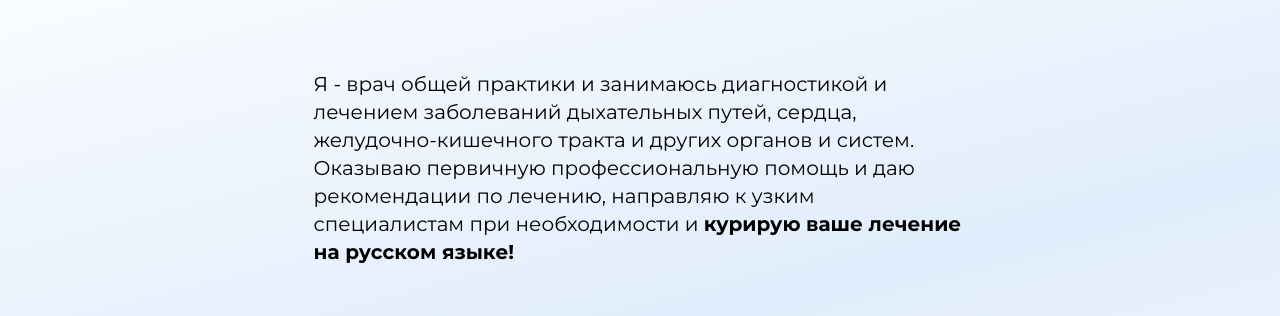
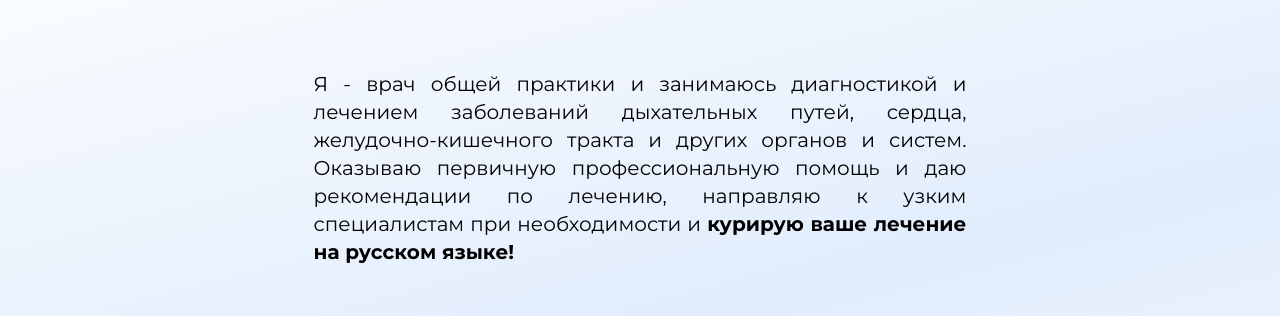
Before and after one commit to Danchetto/doctor, a Next.js app: page /en in a window 1280 px wide. Shown: the part 481-797 px from the top of the page. Built offline with nearby package versions, Linux system fonts and the light colour scheme.

Commit message:
added text transform

```diff
--- a/src/components/main/index.tsx
+++ b/src/components/main/index.tsx
@@ -17,7 +17,7 @@ const Main: React.FC = () => {
 
       <div className="h-[1px] bg-gray-300 w-[60%] mt-10 lg:mt-20" />
 
-      <div className="xl:w-[60%] mt-10 lg:mt-20 lg:text-xl">
+      <div className="xl:w-[60%] mt-10 lg:mt-20 lg:text-xl text-justify">
         Я - врач общей практики и занимаюсь диагностикой и лечением заболеваний дыхательных путей, сердца, желудочно-кишечного тракта и других органов и систем.
 
         Оказываю первичную профессиональную помощь и даю рекомендации по лечению, направляю к узким специалистам при необходимости и
```
